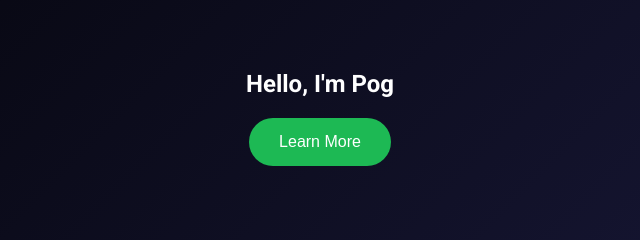
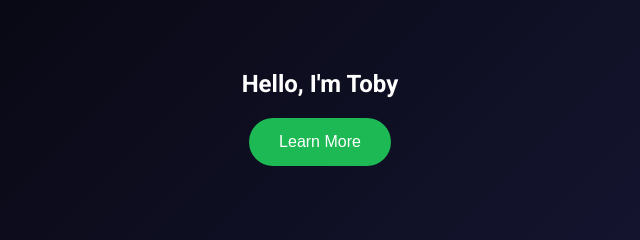
Before and after one commit to PogMaster9002/website, a plain HTML site: page index.html in a window 1280 px wide. Shown: the part 392-632 px from the top of the page, 320-960 px from the left. Drawn offline with Linux system fonts and the light colour scheme.

Commit message:
modified:   index.html

```diff
--- a/index.html
+++ b/index.html
@@ -3,7 +3,7 @@
 <head>
     <meta charset="UTF-8">
     <meta name="viewport" content="width=device-width, initial-scale=1.0">
-    <title>ProjectDev - Pog</title>
+    <title>ProjectDev - Toby</title>
     <style>@import url('https://fonts.googleapis.com/css2?family=Roboto:wght@400;700&display=swap');
 
         body {
@@ -168,7 +168,7 @@
     <main>
         <section id="home" class="section">
             <div class="hero-content">
-                <h1>Hello, I'm Pog</h1>
+                <h1>Hello, I'm Toby</h1>
                 <button onclick="scrollToSection('about')">Learn More</button>
             </div>
         </section>
```
